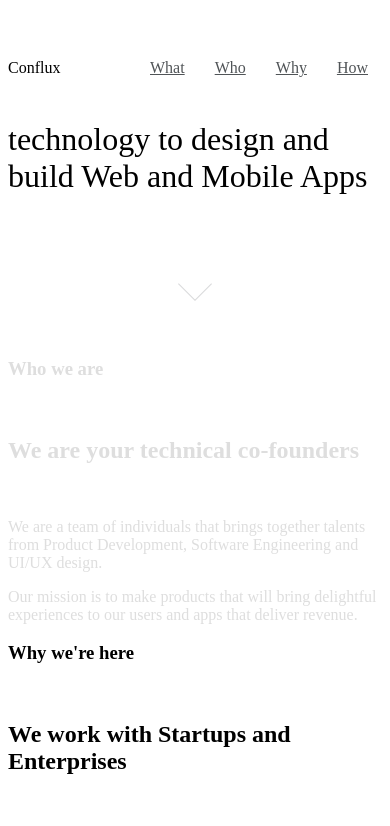
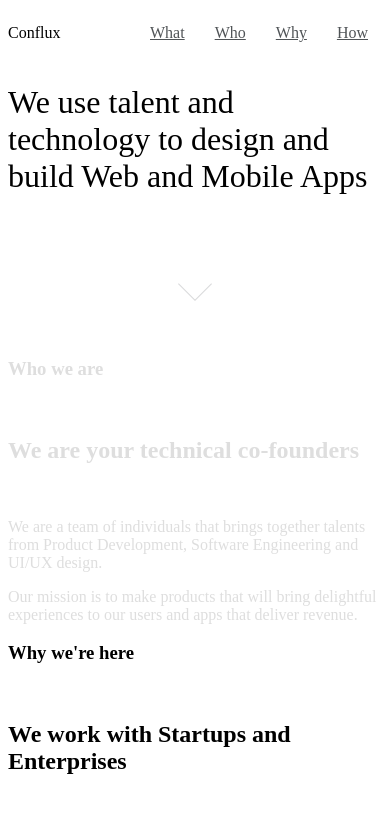
Before and after one commit to conflux-tech/conflux-tech.github.io, a Gatsby site: page / in a window 390 px wide. Shown: the top 826 px of the page. Built offline with nearby package versions, Linux system fonts and the light colour scheme; Gatsby itself is replaced by a stand-in of ours.

Commit message:
adjust header size on mobile

```diff
--- a/src/components/header/_header.scss
+++ b/src/components/header/_header.scss
@@ -27,3 +27,9 @@
         }
     }
 }
+
+@media (min-width: 320px) and (max-width: 480px) {
+  .header-content {
+    height: 50px;
+  }
+}
```
